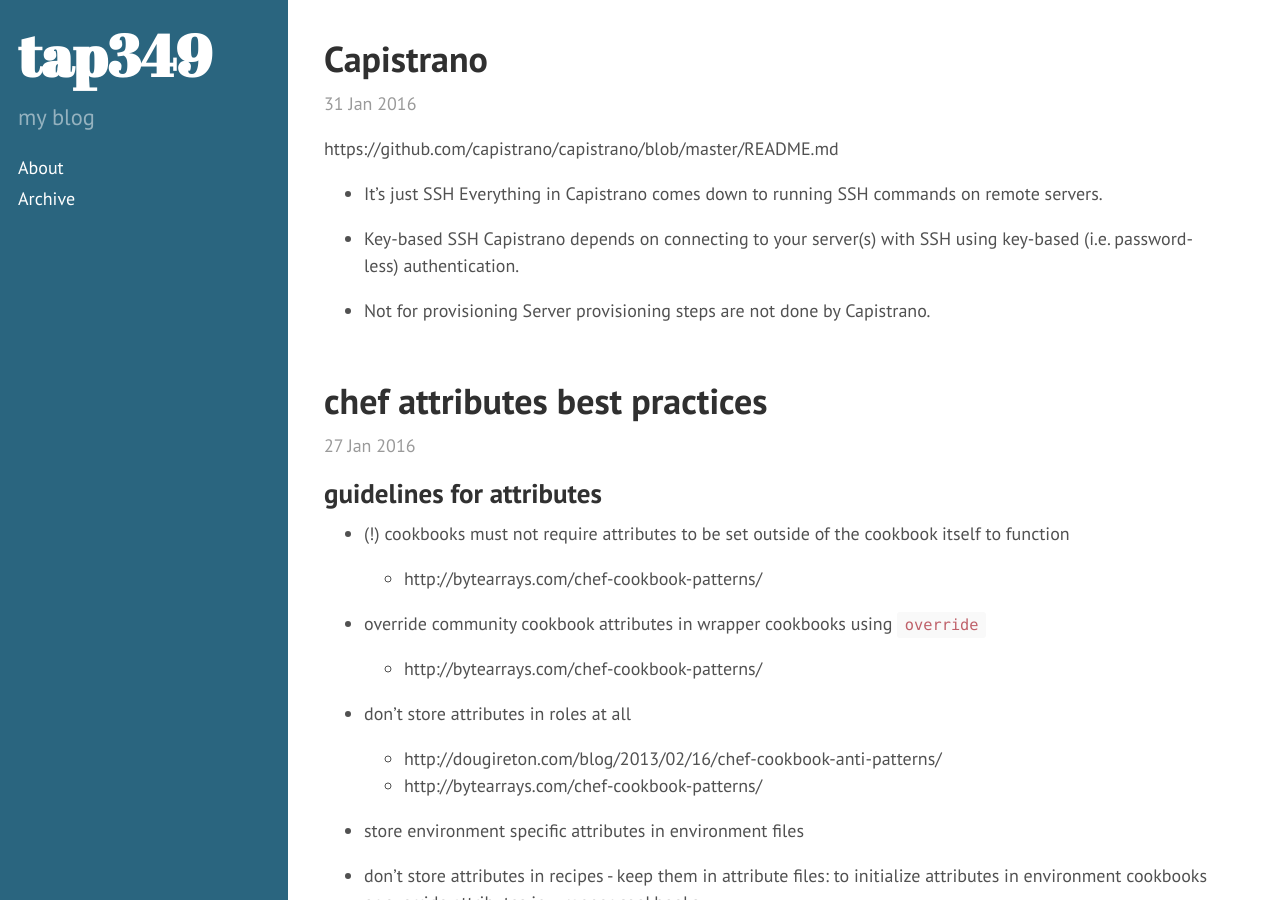
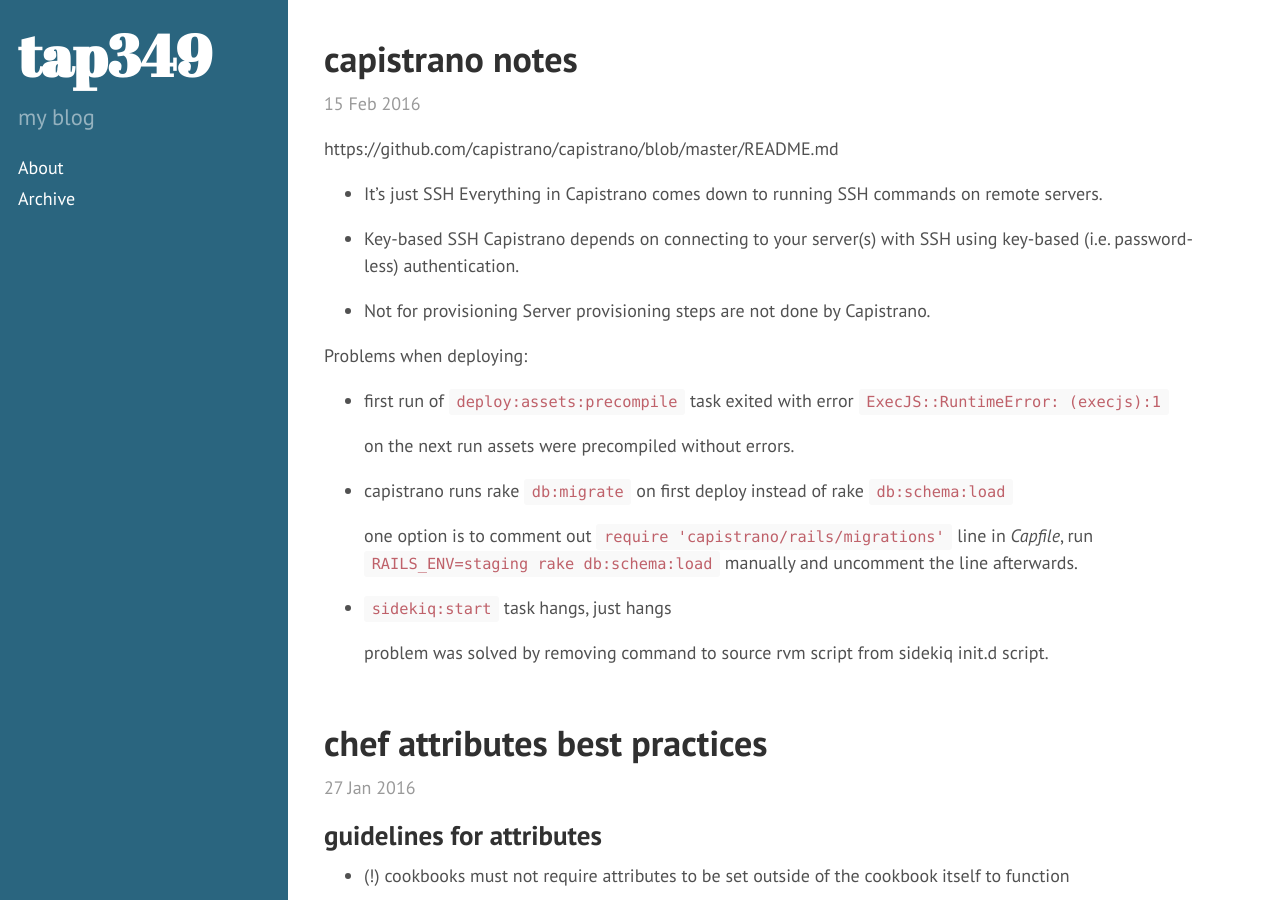
Before and after one commit to tap349/tap349.github.io, a Jekyll site: the page built from index.html, in a window 1280 px wide and 900 px high. Built offline with Jekyll 4.4.1, drawn with Linux system fonts in a browser that asks for light colours; Markdown is read by kramdown in place of the engine named in the settings; the list of posts is cut into pages by our own code; some of the changed text lies outside the part shown.

Commit message:
update 2016-02-15_23:40:12

```diff
--- /dev/null
+++ b/_posts/2016-01-31-capistrano-notes.md
@@ -0,0 +1,33 @@
+---
+layout: post
+title: capistrano notes
+date: 2016-02-15 23:39:00 +0300
+access: public
+categories: [capistrano]
+---
+
+https://github.com/capistrano/capistrano/blob/master/README.md
+
+- It's just SSH
+  Everything in Capistrano comes down to running SSH commands on remote servers.
+
+- Key-based SSH
+  Capistrano depends on connecting to your server(s) with SSH using key-based (i.e. password-less) authentication.
+
+- Not for provisioning
+  Server provisioning steps are not done by Capistrano.
+
+Problems when deploying:
+
+- first run of `deploy:assets:precompile` task exited with error `ExecJS::RuntimeError: (execjs):1`
+
+  on the next run assets were precompiled without errors.
+
+- capistrano runs rake `db:migrate` on first deploy instead of rake `db:schema:load`
+
+  one option is to comment out `require 'capistrano/rails/migrations'` line in _Capfile_,
+  run `RAILS_ENV=staging rake db:schema:load` manually and uncomment the line afterwards.
+
+- `sidekiq:start` task hangs, just hangs
+
+  problem was solved by removing command to source rvm script from sidekiq init.d script.
```
Also changed, not shown: _posts/2016-01-22-tags-on-pinboard.md (+9 -1 lines), _posts/2016-01-31-capistrano.md (deleted, +0 -10 lines).
